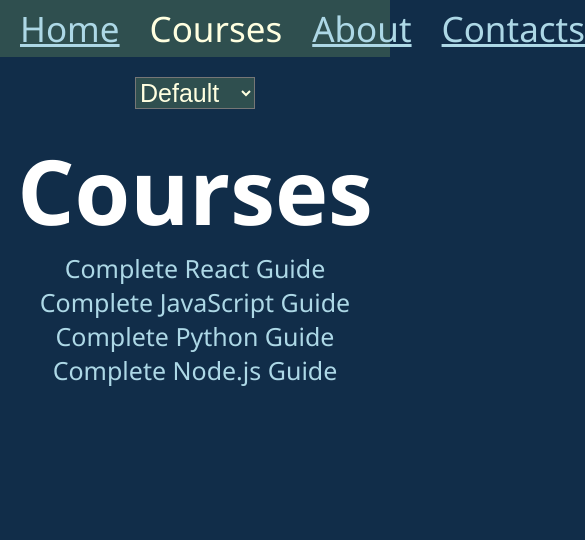
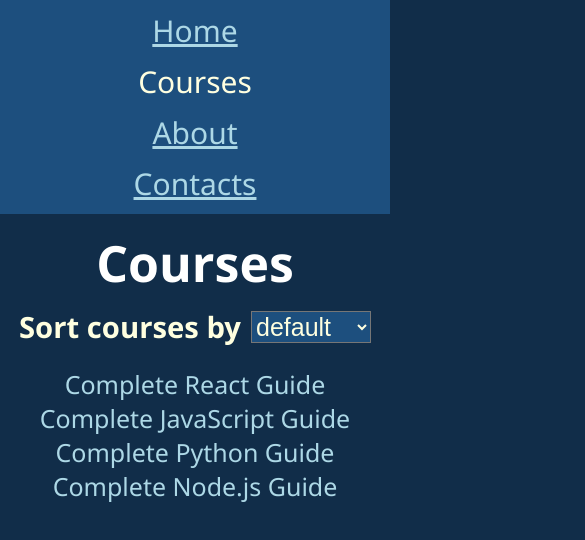
Before and after one commit to SHEENSHEELLA/ReactRouterTask, a React (Create React App) app: page /courses in a window 390 px wide. Shown: the top 540 px of the page, 585 px wide, since content can reach past the window. Built offline with nearby package versions, Linux system fonts and the light colour scheme.

Commit message:
Cosmetic changes in design

```diff
--- a/src/App.css
+++ b/src/App.css
@@ -1,9 +1,19 @@
 .App {
   text-align: center;
 }
+.dropdown-box {
+  display: flex;
+  justify-content: center;
+  align-items: center;
+  gap: 10px;
+  margin-top: 10px;
+  margin-bottom: 20px;
+  color: lightyellow;
+  font-size: 25px;
+}
+
 .dropdown {
   width: 120px;
-  margin-top: 20px;
   background-color: darkslategray;
   color: lightyellow;
   font-size: 25px;
@@ -50,3 +60,26 @@ button {
   margin: 20px;
   cursor: pointer;
 }
+
+@media screen and (max-width: 600px) {
+  .dropdown {
+    background-color: rgb(29, 79, 126);
+    color: lightyellow;
+  }
+  nav {
+    background-color: rgb(29, 79, 126);
+    display: flex;
+    flex-direction: column;
+  }
+  nav a {
+    margin: 5px;
+  }
+  a {
+    color: lightblue;
+    font-size: 30px;
+  }
+  h1 {
+    font-size: 50px;
+    margin-top: 15px;
+  }
+}
--- a/src/components/Courses.jsx
+++ b/src/components/Courses.jsx
@@ -24,7 +24,7 @@ const Courses = () => {
   );
 
   useEffect(() => {
-    console.log('sortKey', sortKey);
+    // console.log('sortKey', sortKey);
     if (!SORT_KEYS.includes(sortKey)) {
       navigate('.');
       setSortKey();
@@ -35,8 +35,8 @@ const Courses = () => {
 
   return (
     <>
+      <h1>{sortKey ? `Courses sorted by ${sortKey}` : 'Courses'}</h1>
       <Dropdown setSortKey={setSortKey} sortKey={sortKey} />
-      <h1>{sortKey ? `Courses sorted by ${sortKey}` : 'Courses'}</h1>
       {sortedCourses.map((course) => (
         <div key={course.id}>
           <Link to={course.slug} className="courseLink">
--- a/src/components/Dropdown.jsx
+++ b/src/components/Dropdown.jsx
@@ -5,7 +5,7 @@ import SORT_KEYS from '../date/sortKeys';
 const Dropdown = ({ setSortKey, sortKey }) => {
   const navigate = useNavigate();
   const [key, setKey] = useState(sortKey);
-  console.log('key', key);
+  // console.log('key', key);
 
   useEffect(() => {
     const nav = `?sort=${key}`;
@@ -14,16 +14,18 @@ const Dropdown = ({ setSortKey, sortKey }) => {
   }, [key]);
 
   return (
+    <div className="dropdown-box">
+      <h3>Sort courses by</h3>
       <select
         className="dropdown"
         value={key}
         onChange={(event) => {
-        console.log('value', event.target.value);
+          // console.log('value', event.target.value);
           setKey(event.target.value);
         }}
       >
         <option key="default" value="defaultValue">
-        Default
+          default
         </option>
         {SORT_KEYS.map((el, index) => (
           <option key={index} value={el}>
@@ -31,6 +33,7 @@ const Dropdown = ({ setSortKey, sortKey }) => {
           </option>
         ))}
       </select>
+    </div>
   );
 };
 
```
Lines whose indentation alone changed are shown as unchanged.
